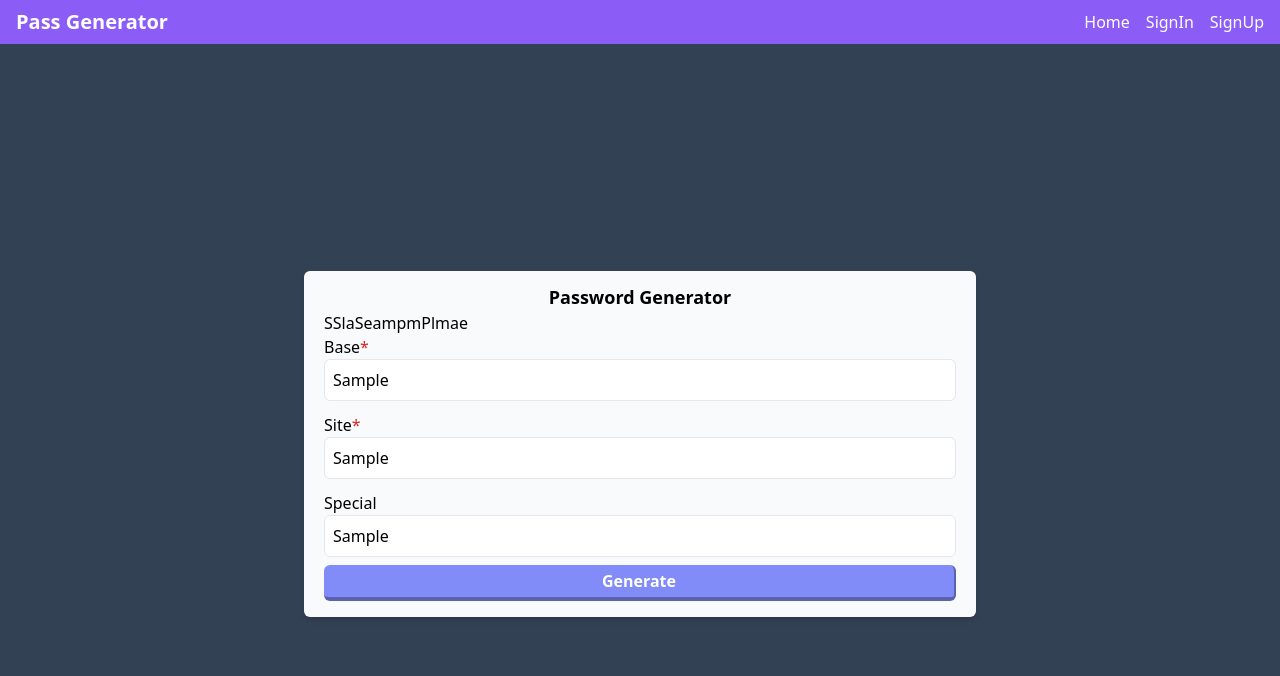
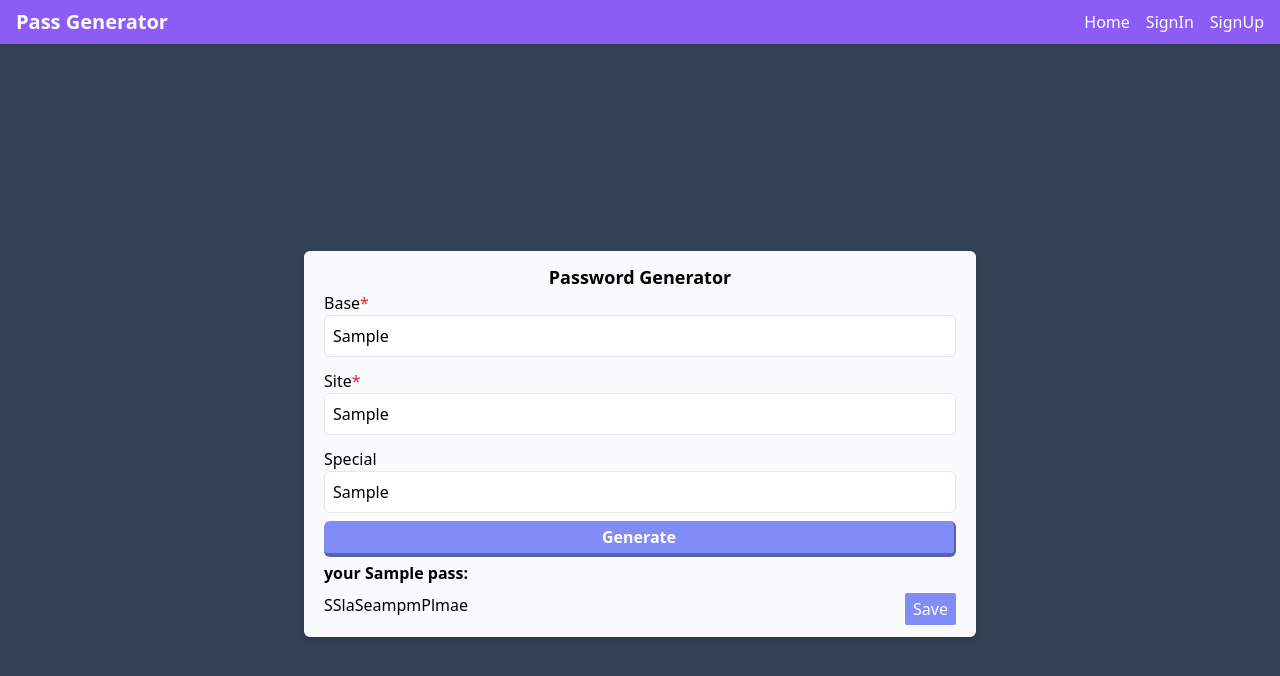
Before and after one commit to feriteja/password-generator, a React (Vite) app: page / in a window 1280 px wide. Both pictures are taken after typing "Sample", "Sample", "Sample" into the empty fields and a click on the input "Generate". Shown: the top 676 px of the page. Built offline with nearby package versions, Linux system fonts and the light colour scheme; no server answers.

Commit message:
modal, change saved to cryptpass

```diff
--- a/package.json
+++ b/package.json
@@ -17,6 +17,7 @@
     "react-router-dom": "^6.3.0"
   },
   "devDependencies": {
+    "@types/crypto-js": "^4.1.1",
     "@types/react": "^18.0.0",
     "@types/react-dom": "^18.0.0",
     "@vitejs/plugin-react": "^1.3.0",
--- /dev/null
+++ b/src/components/modal/ModalProgress.tsx
@@ -0,0 +1,11 @@
+import React from "react";
+
+const ModalProgress = () => {
+  return (
+    <div className="absolute flex justify-center items-center h-screen w-screen bg-black/20 ">
+      <div className=" absolute inline-block w-24 h-24 border-t-8 border-t-indigo-500 rounded-full animate-spin"></div>
+    </div>
+  );
+};
+
+export default ModalProgress;
--- a/src/firebase/auth.ts
+++ b/src/firebase/auth.ts
@@ -6,7 +6,8 @@ import {
   signInWithPopup,
   signOut,
 } from "firebase/auth";
-import { auth, googleProvider } from "../firebase.config";
+import { doc, setDoc } from "firebase/firestore";
+import { auth, db, googleProvider } from "../firebase.config";
 
 interface userInput {
   email: string;
--- /dev/null
+++ b/src/firebase/firestore.ts
@@ -0,0 +1,49 @@
+import { getAuth, User } from "firebase/auth";
+import {
+  addDoc,
+  arrayUnion,
+  doc,
+  getDoc,
+  setDoc,
+  updateDoc,
+} from "firebase/firestore";
+import { UserState } from "../context/UserStateContext";
+import { auth, db } from "../firebase.config";
+import CryptoJs from "crypto-js";
+
+interface SavePasswordProps {
+  password: string;
+  site: string;
+  user: User | null;
+}
+
+const savePassword = async (props: SavePasswordProps) => {
+  try {
+    const userPath = doc(db, "users", `${props.user?.email}`);
+    const chiperPass = CryptoJs.AES.encrypt(
+      props.password,
+      import.meta.env.VITE_APP_CRYPTO_KEY
+    ).toString();
+
+    await setDoc(userPath, {
+      username: props.user?.email,
+    });
+    const userAppPath = doc(
+      db,
+      "users",
+      `${props.user?.email}`,
+      "application",
+      "pass-generator"
+    );
+    const docPass = await getDoc(userAppPath);
+
+    await setDoc(userAppPath, {
+      ...docPass.data(),
+      [props.site.toLowerCase()]: chiperPass,
+    });
+  } catch (error) {
+    console.log(error);
+  }
+};
+
+export { savePassword };
--- a/src/logic/pass-generator.ts
+++ b/src/logic/pass-generator.ts
@@ -56,10 +56,10 @@ const passGenerateType2 = (pass: inputPass) => {
     newPass.splice(position, 0, val);
   });
 
-  special.forEach((val, idx) => {
+  special.slice(0, 10).forEach((val, idx) => {
     const position = special2[idx] % newPass.length;
     newPass.splice(position, 0, val);
   });
 
-  return newPass.join("");
+  return { pass: newPass.join(""), site: pass.site };
 };
--- a/src/pages/main/Home.tsx
+++ b/src/pages/main/Home.tsx
@@ -1,24 +1,64 @@
-import { SyntheticEvent, useState } from "react";
+import { SyntheticEvent, useRef, useState } from "react";
+import ModalProgress from "../../components/modal/ModalProgress";
+import {
+  UserState,
+  userStateContextProps,
+} from "../../context/UserStateContext";
+import { savePassword } from "../../firebase/firestore";
 import { generator } from "../../logic/pass-generator";
 
 const Home = () => {
-  const [passWoord, setPassWoord] = useState("");
+  const [passWoord, setPassWoord] = useState<{
+    pass: string;
+    site: string;
+  }>();
+  const { user } = UserState() as userStateContextProps;
   const [base, setBase] = useState("");
   const [site, setSite] = useState("");
   const [special, setSpecial] = useState("");
+  const [showLoading, setShowLoading] = useState(false);
+  const [message, setMessage] = useState("");
 
   const generatePass = (e: SyntheticEvent) => {
     e.preventDefault();
 
     setPassWoord(generator.type2({ base, site, special }));
   };
+
+  const onSavePassword = async () => {
+    if (!user) return alert("Please login");
+    if (!passWoord?.pass && !passWoord?.site) return;
+    setShowLoading(true);
+    try {
+      await savePassword({
+        password: passWoord?.pass,
+        site: passWoord?.site,
+        user: user,
+      });
+      setPassWoord(undefined);
+      setMessage(`Password ${passWoord.site} is saved`);
+      setBase("");
+      setSite("");
+      setSpecial("");
+      setShowLoading(false);
+    } catch (error) {
+      console.log(error);
+
+      setShowLoading(false);
+    }
+  };
+
   return (
     <div className="flex justify-center items-center  h-screen w-full  bg-slate-700 ">
+      {showLoading && <ModalProgress />}
+
       <div className="shadow-md  w-3/4 max-w-2xl px-5 py-3 rounded-md bg-slate-50">
         <h1 className="text-center text-lg font-semibold">
           Password Generator
         </h1>
-        {passWoord && <p>{passWoord}</p>}
+        {message && (
+          <p className="text-green-400 text-center font-semibold">{message}</p>
+        )}
         <form onSubmit={(e) => generatePass(e)} className="space-y-3">
           <div className="flex flex-col">
             <label
@@ -64,10 +104,24 @@ const Home = () => {
             <input
               type="submit"
               value="Generate"
-              className="  w-full bg-indigo-400 hover:bg-indigo-400/90 rounded-md text-white font-bold py-1  border-b-4 active:border-b-0 border-r-2 active:border-0 border-black/30 -translate-y-1 active:translate-y-0 duration-150 "
+              className=" relative  w-full bg-indigo-400 hover:bg-indigo-400/90 rounded-md text-white font-bold py-1  border-b-4 active:border-b-0 border-r-2 active:border-0 border-black/30 -translate-y-1 active:translate-y-0 duration-150 "
             />
           </div>
         </form>
+        {passWoord?.pass && (
+          <div>
+            <h2 className="font-semibold">your {passWoord?.site} pass:</h2>
+            <div className="flex justify-between mt-2">
+              <p>{passWoord?.pass}</p>
+              <button
+                className="bg-indigo-400 rounded-sm text-white px-2 py-1"
+                onClick={onSavePassword}
+              >
+                Save
+              </button>
+            </div>
+          </div>
+        )}
       </div>
     </div>
   );
```
Also changed, not shown: 2 other files (tests, documents, lock files or other folders).
